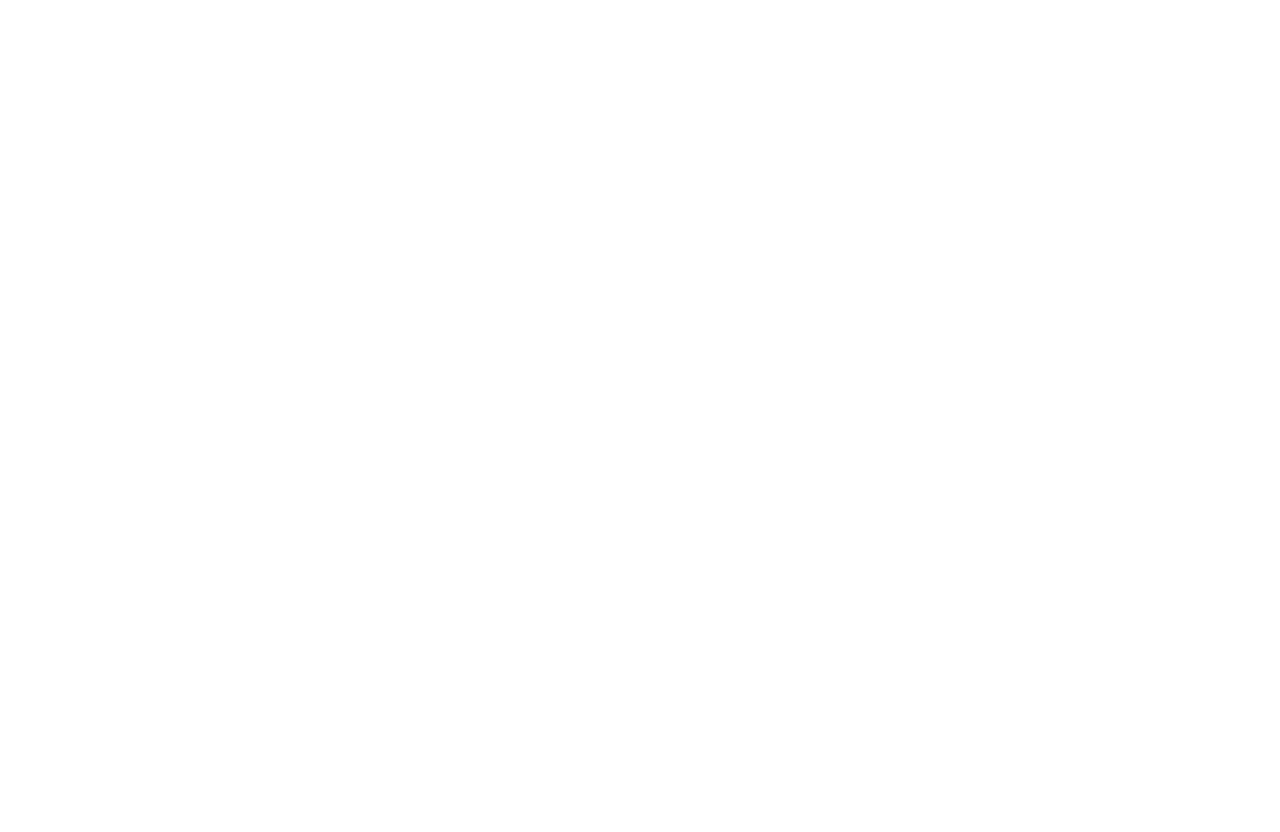
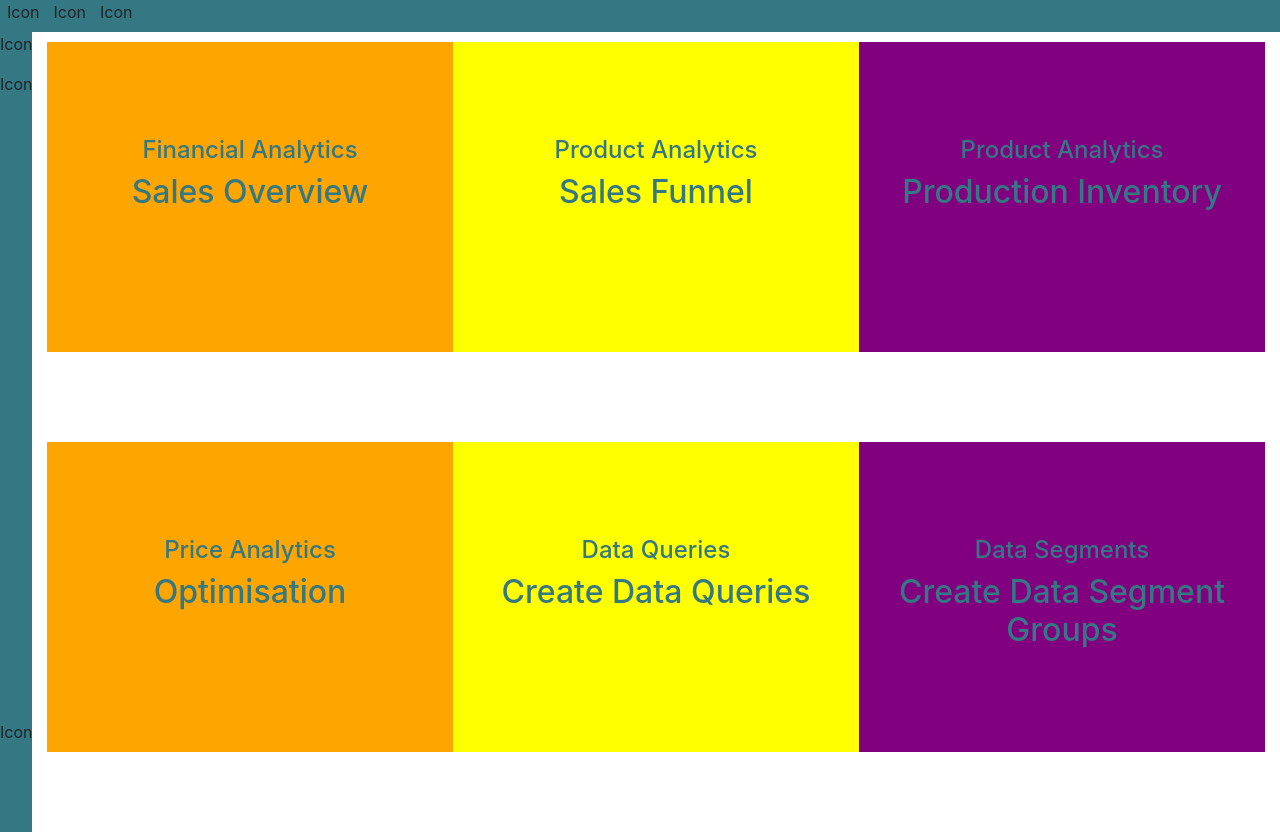
Before and after one commit to tullinge1996/Team-popcorn, a React (Create React App) app in the folder team-popcorn/: page / in a window 1280 px wide. Before the commit the page ends 800 px from the top, so only its background shows below. Built offline with nearby package versions, Linux system fonts and the light colour scheme.

Commit message:
added header, content, sidebar

```diff
--- a/team-popcorn/src/App.css
+++ b/team-popcorn/src/App.css
@@ -0,0 +1,47 @@
+.HeaderContainer p{
+  display: inline-block;
+  padding-left: 7px;
+  padding-right: 7px;
+  margin-bottom: 0;
+}
+.HeaderContainer{
+background-color: #347883;
+min-height: 4vh;
+}
+.SideBarContainer{
+  background-color: #347883;
+  width: 4vh;
+  min-height: 100vh;
+  float: left;
+  text-align: center;
+}
+.ContentContainer{
+  min-height: 50vh;
+  min-width: 100%;
+  text-align: center;
+}
+.ColContent{
+  background-color: Orange;
+}
+.ColContent2{
+  background-color: yellow
+
+}
+.ColContent3{
+  background-color: purple;
+}
+.RowContent{
+  padding-top: 10px;
+  padding-left: 15px;
+  min-height: 40vh;
+}
+.RowContent h4{
+  padding-top: 25%;
+  color: #347883;
+}
+.RowContent h2{
+  color: #347883;
+}
+.ExitButton{
+  padding-top: 1900%;
+}
--- a/team-popcorn/src/App.js
+++ b/team-popcorn/src/App.js
@@ -1,4 +1,7 @@
 import React,{Component} from "react";
+import SideBar from "./Components/SideBar";
+import Header from "./Components/Header";
+import Content from "./Components/Content";
 
 
 
@@ -7,6 +10,9 @@
   render(){
     return(
       <div>
+        <Header/>
+        <SideBar/>
+        <Content/>
       </div>
     );
   }
--- /dev/null
+++ b/team-popcorn/src/Components/Content.js
@@ -0,0 +1,47 @@
+import React,{Component} from "react";
+import "../App.css";
+import { Container, Row, Col } from 'reactstrap';
+
+
+
+class Content extends Component {
+  render(){
+    return(
+      <div>
+      <Container className="ContentContainer">
+            <Row className = "RowContent">
+                <Col xl= "4" className = "ColContent">
+                <h4>Financial Analytics</h4>
+                <h2>Sales Overview</h2>
+                </Col>
+                <Col xl= "4" className = "ColContent2">
+                <h4>Product Analytics</h4>
+                <h2>Sales Funnel</h2>
+                </Col>
+                <Col xl= "4" className = "ColContent3">
+                <h4>Product Analytics</h4>
+                <h2>Production Inventory</h2>
+                </Col>
+              </Row>
+            </Container>
+            <Container className="ContentContainer">
+                  <Row className = "RowContent">
+                      <Col xl= "4" className = "ColContent">
+                      <h4>Price Analytics</h4>
+                      <h2>Optimisation</h2>
+                      </Col>
+                      <Col xl= "4" className = "ColContent2">
+                      <h4>Data Queries</h4>
+                      <h2>Create Data Queries</h2>
+                      </Col>
+                      <Col xl= "4" className = "ColContent3">
+                      <h4>Data Segments</h4>
+                      <h2>Create Data Segment Groups</h2>
+                      </Col>
+                    </Row>
+                  </Container>
+                  </div>
+    );
+  }
+}
+export default Content
--- /dev/null
+++ b/team-popcorn/src/Components/Header.js
@@ -0,0 +1,17 @@
+import React,{Component} from "react";
+import "../App.css";
+
+
+
+class Header extends Component {
+  render(){
+    return(
+<div className ="HeaderContainer">
+<p>Icon</p>
+<p>Icon</p>
+<p>Icon</p>
+</div>
+    );
+  }
+}
+export default Header
--- /dev/null
+++ b/team-popcorn/src/Components/SideBar.js
@@ -0,0 +1,17 @@
+import React,{Component} from "react";
+import "../App.css";
+
+
+
+class SideBar extends Component {
+  render(){
+    return(
+<div className ="SideBarContainer">
+<p>Icon</p>
+<p>Icon</p>
+<p className ="ExitButton">Icon</p>
+</div>
+    );
+  }
+}
+export default SideBar
--- a/team-popcorn/src/index.js
+++ b/team-popcorn/src/index.js
@@ -1,6 +1,7 @@
 import React from 'react';
 import ReactDOM from 'react-dom';
 import App from "./App";
+import 'bootstrap/dist/css/bootstrap.min.css';
 
 ReactDOM.render(
     <App/>,
```
Also changed, not shown: team-popcorn/package.json (+6 -1 lines), team-popcorn/src/Components/Navbar.js (deleted), 1 other file (tests, documents, lock files or other folders).
